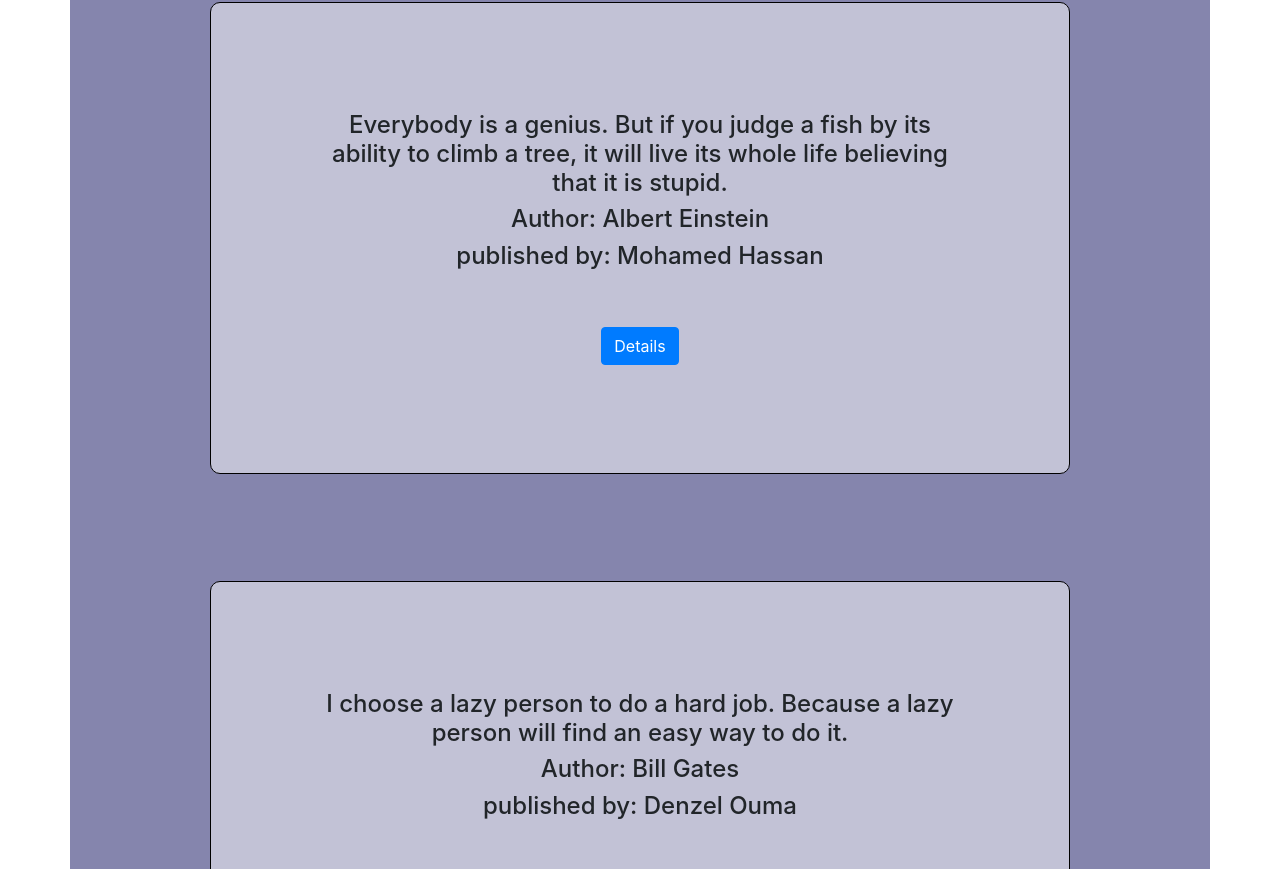
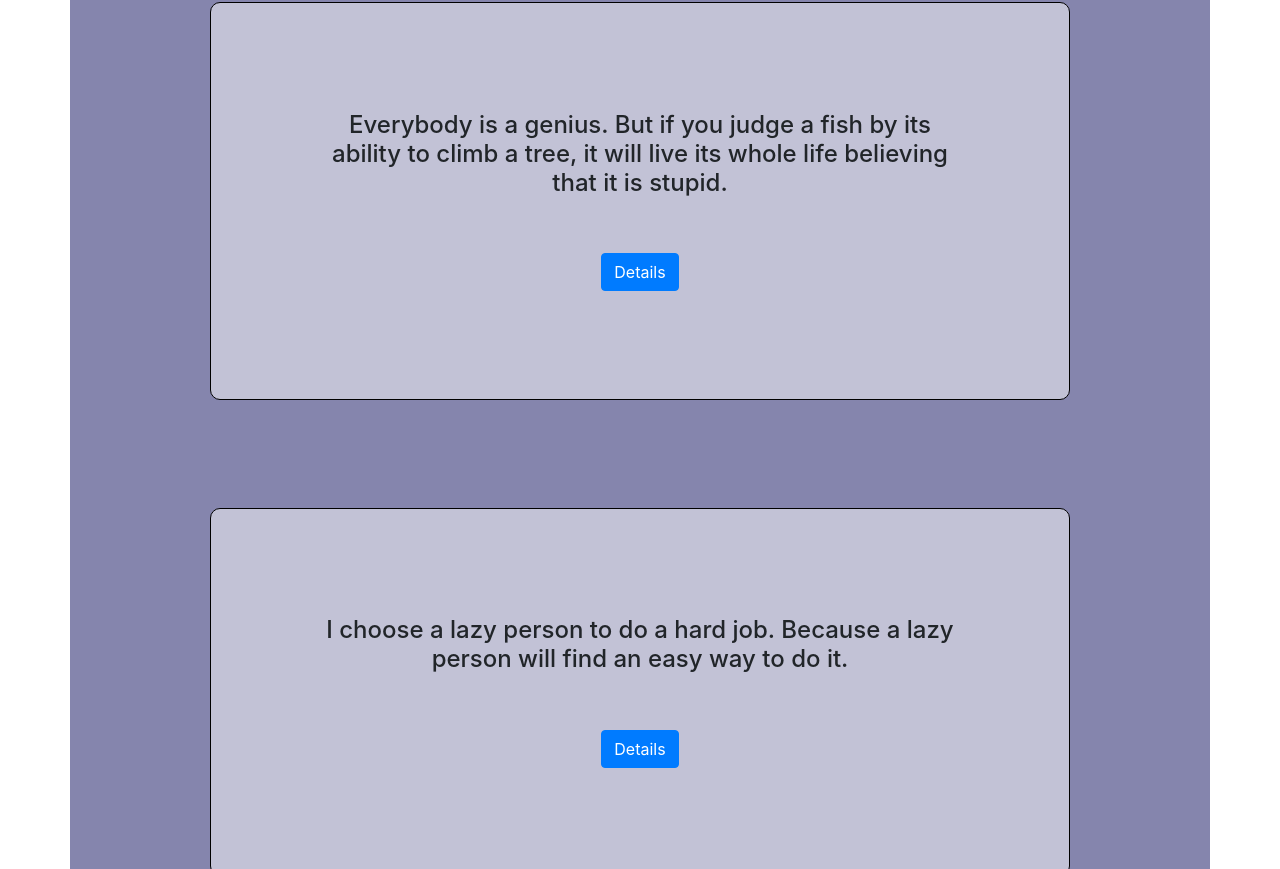
Before and after one commit to vanmo9/Quote, an Angular app: page / in a window 1280 px wide. Shown: the part 971-1840 px from the top of the page. Built offline with nearby package versions, Linux system fonts and the light colour scheme; what angular-bootstrap-md would draw is missing.

Commit message:
put author and publisher in dirails

```diff
--- a/src/app/quotes-details/quotes-details.component.html
+++ b/src/app/quotes-details/quotes-details.component.html
@@ -1,4 +1,7 @@
 <p>This quote was written on {{quote.writtenDate|date|uppercase}}</p>
+<!-- <h4>{{ quote.quote }}</h4> -->
+<h4>Author: {{quote.author}}</h4>
+<h4>published by: {{quote.publisher}}</h4>
 
 <br>
 <button id="like" type="button" name="button" (click)="like()">Like {{upvote}}</button>
--- a/src/app/quotes/quotes.component.html
+++ b/src/app/quotes/quotes.component.html
@@ -14,8 +14,8 @@
           <div class="quote" *ngFor="let quote of Quotes;let i = 'index'">
 
             <h4>{{ quote.quote }}</h4>
-            <h4>Author: {{quote.author}}</h4>
-            <h4>published by: {{quote.publisher}}</h4>
+            <!-- <h4>Author: {{quote.author}}</h4>
+            <h4>published by: {{quote.publisher}}</h4> -->
 
 
             <app-quotes-details *ngIf="quote.showQuoteDetails;" [quote]='quote' (isComplete)='deleteQuote($event,i)'></app-quotes-details>
```
